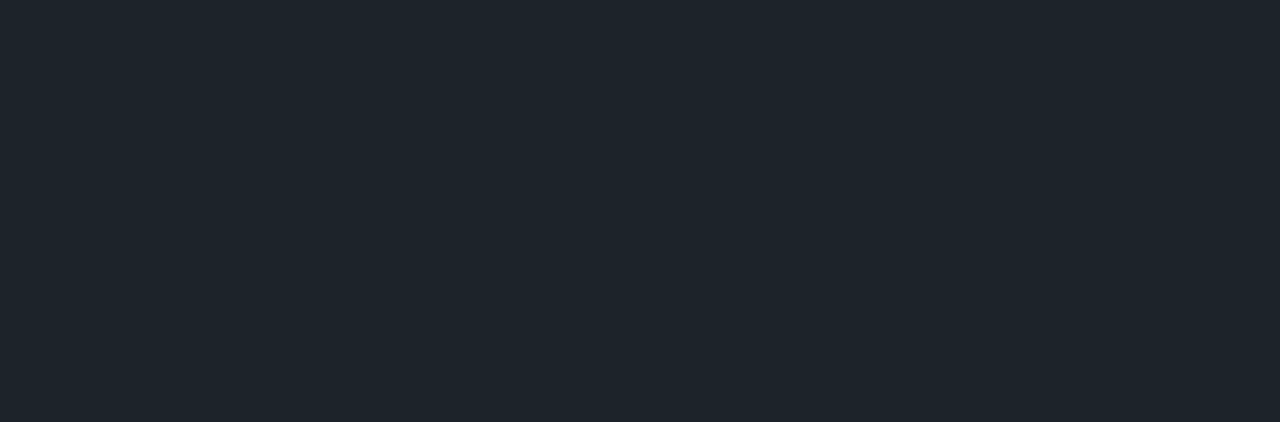
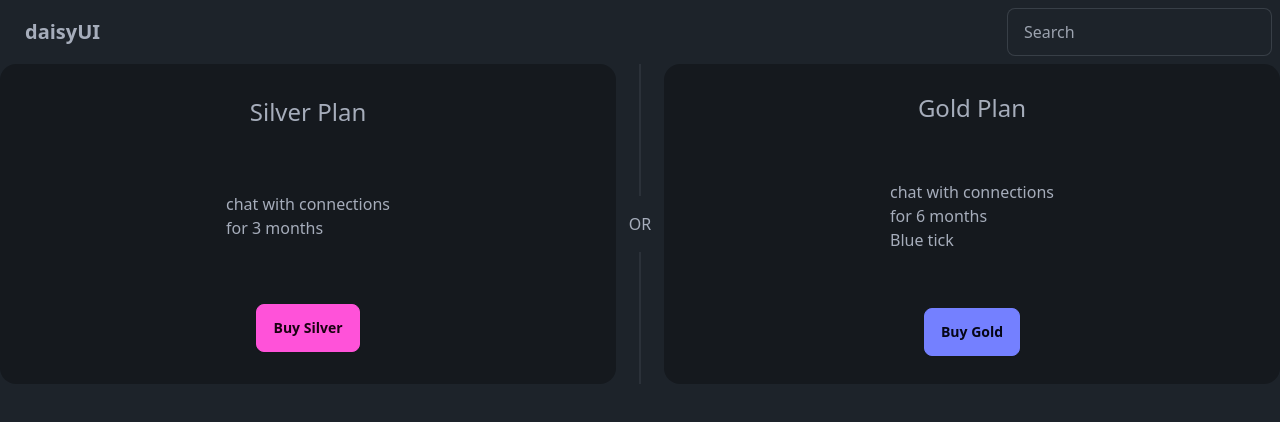
Before and after one commit to abhishekGupta18/connectDev_FE, a React (Vite) app: page /premium in a window 1280 px wide. Before the commit this address had no page. Shown: the top 422 px of the page. Built offline with nearby package versions, Linux system fonts and the light colour scheme; no server answers.

Commit message:
implemented payment gateway using razorpay

```diff
--- a/index.html
+++ b/index.html
@@ -10,6 +10,7 @@
 
 <body>
   <div id="root"></div>
+  <script src="https://checkout.razorpay.com/v1/checkout.js"></script>
   <script type="module" src="/src/main.jsx"></script>
 </body>
 
--- a/src/App.jsx
+++ b/src/App.jsx
@@ -8,6 +8,7 @@
 import { SignUp } from "./Pages/SignUp";
 import { Connections } from "./Pages/Connections";
 import { Requests } from "./Pages/Requests";
+import { Premium } from "./Components/Premium";
 
 //import { Connections } from "./Pages/Connections";
 
@@ -26,7 +27,7 @@
           <Route path="/signup" element={<SignUp />} />
           <Route path="/connections" element={<Connections />} />
           <Route path="/requests" element={<Requests />} />
-
+          <Route path="/premium" element={<Premium />} />
         </Route>
 
       </Routes>
--- a/src/Components/NavBar.jsx
+++ b/src/Components/NavBar.jsx
@@ -55,6 +55,7 @@
                     </li>
                     <li><Link to="/connections">Connections</Link></li>
                     <li><Link to="/requests">Requests</Link></li>
+                    <li><Link to="/premium">Premium</Link></li>
                     <li><a onClick={handleLogout}>Logout</a></li>
                 </ul>
             </div>}
--- /dev/null
+++ b/src/Components/Premium.jsx
@@ -0,0 +1,72 @@
+import axios from "axios"
+import { baseURL } from "../utils/constant"
+
+export const Premium = () => {
+
+    const handlePayment = async (type) => {
+
+        try {
+
+            const order = await axios.post(baseURL + "/payment/create", {
+                membershipType: type
+            }, {
+                withCredentials: true
+            })
+
+            console.log(order)
+            const { keyId, amount, currency, orderId, notes } = order.data
+
+            const options = {
+                key: keyId, // Replace with your Razorpay key_id
+                amount,
+                currency,
+                name: "connectDev",
+                description: 'membership transaction',
+                order_id: orderId,
+                prefill: {
+                    name: notes.firstName + " " + notes.lastName,
+                    email: notes.email,
+                },
+                theme: {
+                    color: '#F37254'
+                },
+            };
+
+            const rzp = new window.Razorpay(options);
+            rzp.open();
+
+        } catch (e) {
+            console.log(e)
+        }
+
+    }
+    return <div>
+        <div className="flex w-full flex-col lg:flex-row">
+            <div className="card bg-base-300 rounded-box grid h-80 flex-grow place-items-center">
+                <h1 className="text-2xl">Silver Plan</h1>
+                <ul>
+                    <li>
+                        chat with connections
+                    </li>
+                    <li>for 3 months</li>
+
+                </ul>
+                <button className="btn btn-secondary" onClick={() => handlePayment("silver")}>Buy Silver</button>
+            </div>
+            <div className="divider lg:divider-horizontal">OR</div>
+            <div className="card bg-base-300 rounded-box grid h-80 flex-grow place-items-center">
+                <h1 className="text-2xl">Gold Plan</h1>
+                <ul>
+                    <li>
+                        chat with connections
+                    </li>
+                    <li>for 6 months</li>
+                    <li>
+                        Blue tick
+                    </li>
+                </ul>
+                <button className="btn btn-primary" onClick={() => handlePayment("gold")}>Buy Gold</button>
+            </div>
+        </div>
+    </div>
+}
```
